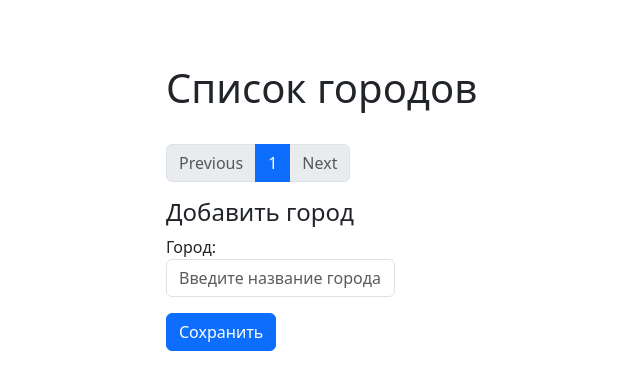
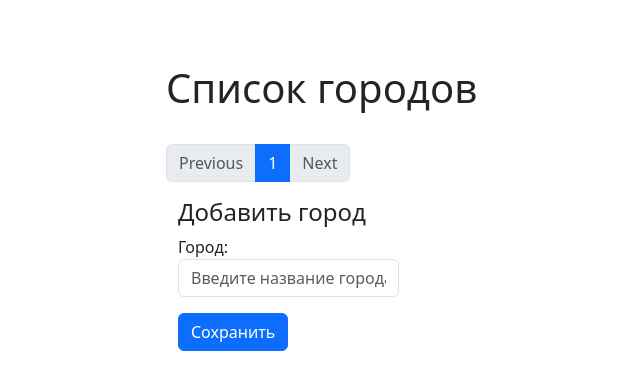
Before and after one commit to RuslanGafurov/RouteFinder, a Django app: page /cities/ in a window 1280 px wide. Shown: the part 57-447 px from the top of the page, without its empty margins (106-746 px from the left). Run offline with Django 4.2, Linux system fonts and the light colour scheme; data that the repository does not hold is empty; parts of the project's set-up code (start-up, migrations or seed data) failed here and were passed over.

Commit message:
Minor edits

```diff
--- a/cities/templates/cities/list.html
+++ b/cities/templates/cities/list.html
@@ -97,11 +97,12 @@
                 </span>
             </div>
 
-
-            <h4>Добавить город</h4>
-
-            {% url 'cities:create' as action%}
-            {% include 'form.html' with button='Сохранить' action=action %}
+            <!-- Adding -->
+            <div class="container">
+                <h4>Добавить город</h4>
+                {% url 'cities:create' as action%}
+                {% include 'form.html' with button='Сохранить' action=action %}
+            </div>
 
         </div>
     </div>
```
